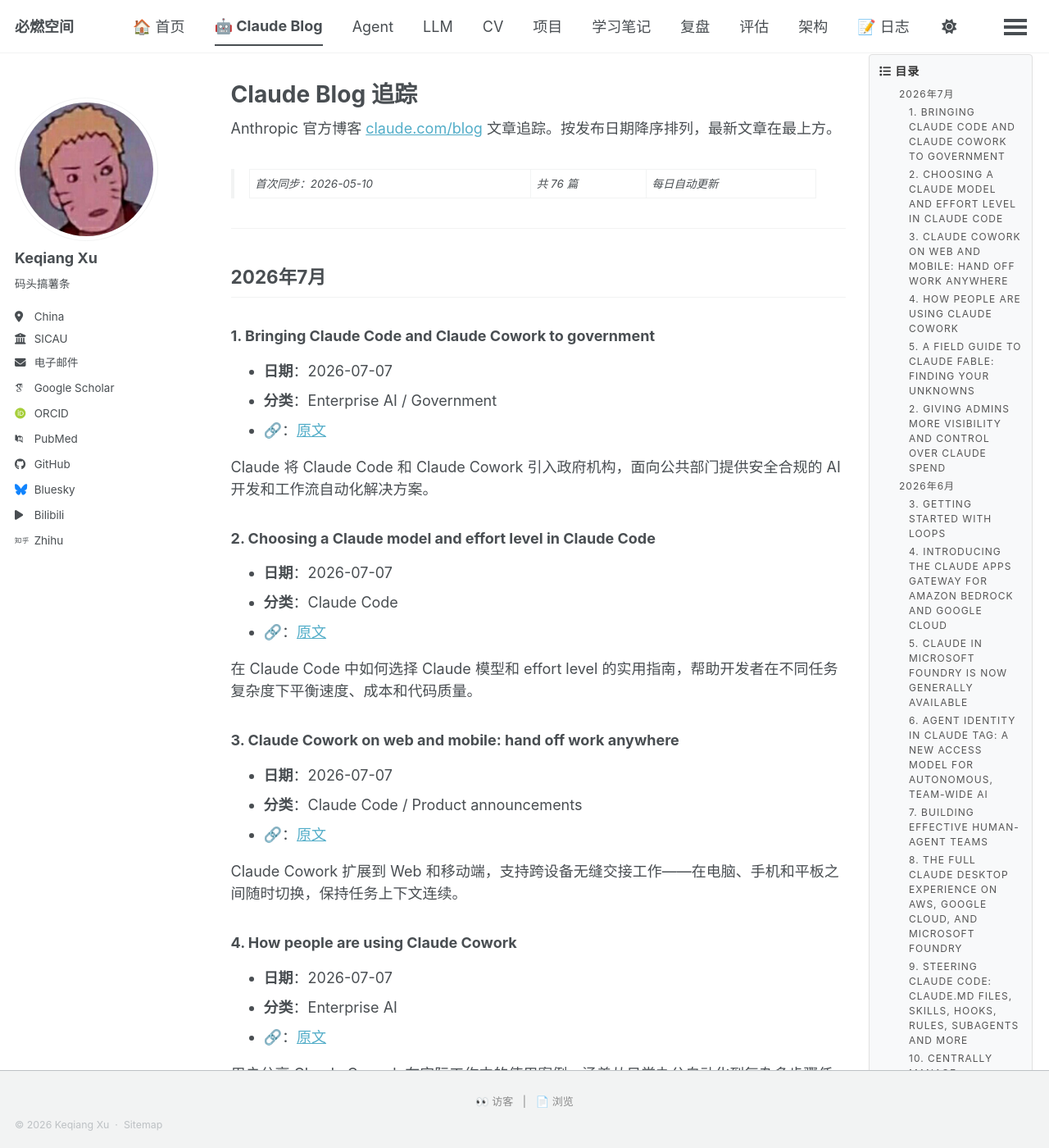
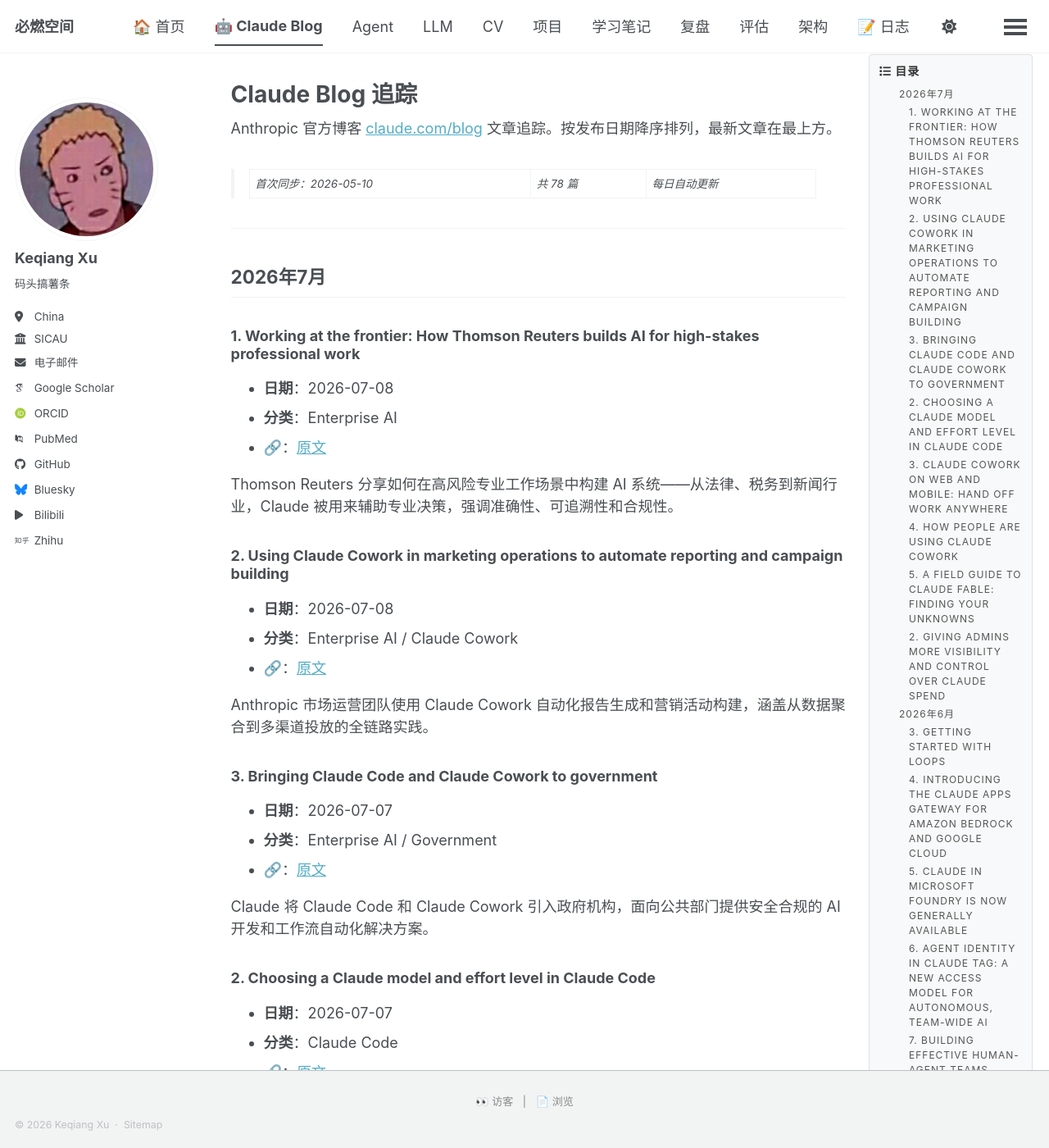
Before and after one commit to Qnh233/Qnh233.github.io, a Jekyll site: the page built from _pages/claude-blog.md, in a window 1280 px wide and 1400 px high. Shown: the whole window at 82% size. Built offline with Jekyll 4.4.1, drawn with Linux system fonts in a browser that asks for light colours; some web fonts are replaced; a script bundle is joined from its source files by our own code; library files that are not in the unit come from our copies; comment, search, counter and statistics services are not loaded; some of the changed text lies outside the part shown.

Commit message:
Claude Blog: add 2 articles from 2026-07-08 (Thomson Reuters, Marketing Ops)

```diff
--- a/_pages/claude-blog.md
+++ b/_pages/claude-blog.md
@@ -9,13 +9,27 @@
 
 Anthropic 官方博客 [claude.com/blog](https://claude.com/blog) 文章追踪。按发布日期降序排列，最新文章在最上方。
 
-> 首次同步：2026-05-10 | 共 76 篇 | 每日自动更新
+> 首次同步：2026-05-10 | 共 78 篇 | 每日自动更新
 
 ---
 
 ## 2026年7月
 
-### 1. Bringing Claude Code and Claude Cowork to government
+### 1. Working at the frontier: How Thomson Reuters builds AI for high-stakes professional work
+- **日期**：2026-07-08
+- **分类**：Enterprise AI
+- **🔗**：[原文](https://claude.com/blog/working-at-the-frontier-how-thomson-reuters-builds-ai-for-high--stakes-professional-work)
+
+Thomson Reuters 分享如何在高风险专业工作场景中构建 AI 系统——从法律、税务到新闻行业，Claude 被用来辅助专业决策，强调准确性、可追溯性和合规性。
+
+### 2. Using Claude Cowork in marketing operations to automate reporting and campaign building
+- **日期**：2026-07-08
+- **分类**：Enterprise AI / Claude Cowork
+- **🔗**：[原文](https://claude.com/blog/how-anthropics-marketing-operations-team-uses-claude-cowork-to-automate-reporting-and-campaign-builds)
+
+Anthropic 市场运营团队使用 Claude Cowork 自动化报告生成和营销活动构建，涵盖从数据聚合到多渠道投放的全链路实践。
+
+### 3. Bringing Claude Code and Claude Cowork to government
 - **日期**：2026-07-07
 - **分类**：Enterprise AI / Government
 - **🔗**：[原文](https://claude.com/blog/bringing-claude-code-and-claude-cowork-to-government)
@@ -559,4 +573,4 @@
 
 ---
 
-最后更新：2026-07-08 · 共 76 篇文章
+最后更新：2026-07-09 · 共 78 篇文章
```
